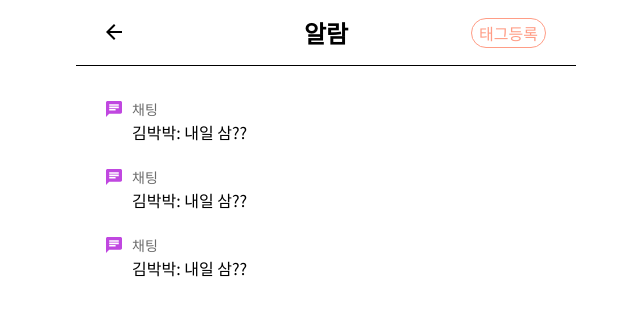
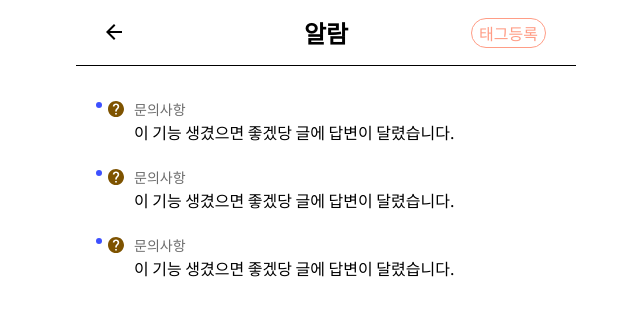
Before and after one commit to TEAM-Tn1/NUGUNA_Client, a React (Create React App) app: page /noti/list in a window 1280 px wide. Shown: the top 316 px of the page, without its empty margins (314-954 px from the left). Built offline with nearby package versions, Linux system fonts and the light colour scheme; the HTML template or start-up script is replaced by a standard one.

Commit message:
[MODIFY] 읽음 여부 표시

```diff
--- a/src/components/notification/list/List.tsx
+++ b/src/components/notification/list/List.tsx
@@ -6,11 +6,16 @@ const List = () => {
   return (
     <S.List>
       <div>
-        <img src={chat_icon} alt='' />
+        <div />
       </div>
       <div>
-        <span>채팅</span>
-        <p>김박박: 내일 삼??</p>
+        <div>
+          <img src={question_icon} alt='' />
+        </div>
+        <div>
+          <span>문의사항</span>
+          <p>이 기능 생겼으면 좋겠당 글에 답변이 달렸습니다.</p>
+        </div>
       </div>
     </S.List>
   );
--- a/src/components/notification/list/style/index.ts
+++ b/src/components/notification/list/style/index.ts
@@ -1,12 +1,27 @@
 import styled from 'styled-components';
 
 export const List = styled.div`
-  margin: 0 30px;
+  margin: 0 30px 0 20px;
   display: flex;
-  gap: 10px;
+  gap: 6px;
 
   > div:first-child {
-    padding-top: 2px;
+    padding-top: 6px;
+    > div {
+      background-color: #3d50ff;
+      width: 6px;
+      height: 6px;
+      border-radius: 25px;
+    }
+  }
+
+  > div:last-child {
+    display: flex;
+    gap: 10px;
+
+    > div:first-child {
+      padding-top: 2px;
+    }
   }
 
   & span {
--- a/src/components/notification/style/index.ts
+++ b/src/components/notification/style/index.ts
@@ -7,9 +7,14 @@ export const Wrapper = styled.div`
   display: flex;
   flex-direction: column;
   gap: 20px;
+  position: relative;
+
+  > div:last-child {
+    margin-bottom: 30px;
+  }
 `;
 
-export const AlarmHeader = styled.div`
+export const AlarmHeader = styled.article`
   width: 100%;
   padding: 16px 30px;
   height: 66px;
@@ -19,6 +24,8 @@ export const AlarmHeader = styled.div`
   align-items: center;
   justify-content: space-between;
   margin-bottom: 10px;
+  position: sticky;
+  top: 0;
 
   > div:first-child {
     width: 75px;
```
